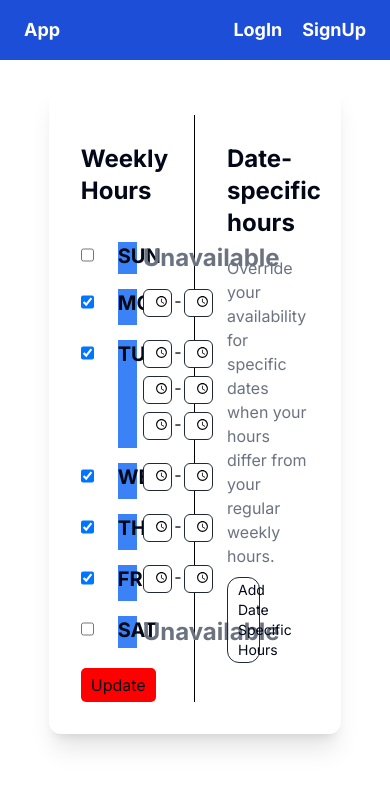
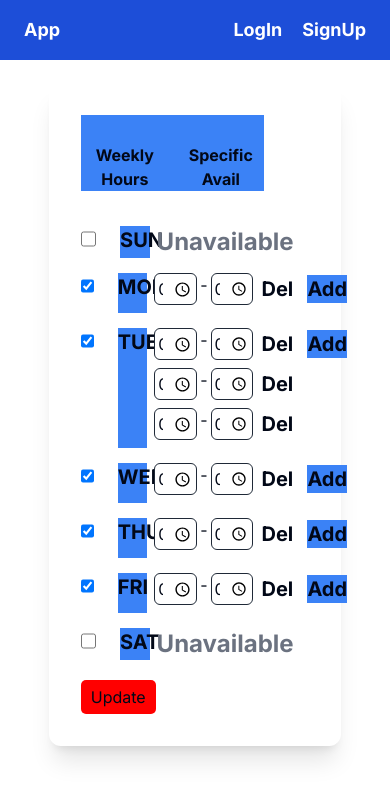
Before and after one commit to Nikhilh26/Meeting-Schuling-App, a Next.js app in the folder Front-End/my-app/: page /availability in a window 390 px wide. Shown: the top 800 px of the page. Built offline with nearby package versions, Linux system fonts and the light colour scheme; no server answers.

Commit message:
[feature]:Adjusting frontend for responsiveness and divided availability page into two parts when screen width is less than 1100px

```diff
--- a/Front-End/my-app/src/app/availability/page.js
+++ b/Front-End/my-app/src/app/availability/page.js
@@ -47,6 +47,24 @@ export default function page() {
         setAvailability(tempAvailability);
     }
 
+    function handleUpdateAvailability(day, idx, startOrEnd, value) {
+        let tempAvailability = { ...availability };
+        tempAvailability[day][0][idx][startOrEnd] = value;
+        setAvailability(tempAvailability);
+    }
+    const [windowWidth, setWindowWidth] = useState(window.innerWidth);
+    const [showWeeklyHours, setShowWeeklyHours] = useState(true);
+    useEffect(() => {
+        const handleResize = () => {
+            setWindowWidth(window.innerWidth);
+        };
+
+        window.addEventListener('resize', handleResize);
+        return () => {
+            window.removeEventListener('resize', handleResize);
+        };
+    }, []);
+
     // useEffect(() => {
     //     async function getTiming() {
     //         try {
@@ -89,18 +107,48 @@ export default function page() {
     }
 
     return (
-        <div className='w-[75%] m-auto mt-[6%] rounded-xl shadow-xl flex flex-row p-8 h-auto min-h-[50%]'>
-
+        <div
+            className={`w-[75%] m-auto mt-[6%] rounded-xl shadow-xl p-8 h-auto min-h-[50%] flex ${windowWidth >= 1100 ? 'flex-row' : 'flex-col'}`}>
             {
                 loading ?
                     <h1>Loading....</h1>
                     :
                     <>
-                        <div className='w-[50%] border-r border-black border-r-1 flex flex-col'>
+                        <div
+                            className={`w-${windowWidth < 1100 ? '[100%]' : '[60%]  border-r border-black border-r-1 flex flex-col'}`}>
+                            {
+                                windowWidth >= 1100
+                                    ?
                                     <h1 className='text-2xl font-bold pt-7'>
                                         Weekly Hours
                                     </h1>
+                                    :
+                                    <div
+                                        className="w-[80%] bg-blue-500 flex flex-row">
+                                        <h1
+                                            className='text-base font-bold pt-7 mr-[5%]'
+                                            onClick={() => setShowWeeklyHours(1)}>
+                                            <button>
+                                                Weekly Hours
+                                            </button>
+                                        </h1>
+                                        <h1
+                                            className='text-base font-bold pt-7'
+                                            onClick={() => setShowWeeklyHours(0)}
+                                        >
+                                            <button>
+                                                Specific Avail
+                                            </button>
+                                        </h1>
+                                    </div>
+                            }
 
+                            {
+                                ((windowWidth >= 1100)
+                                    ||
+                                    (windowWidth < 1100 && showWeeklyHours))
+                                &&
+                                <>
                                     <div className='mt-10 w-[100%]'>
                                         {
                                             daysofWeek
@@ -113,19 +161,29 @@ export default function page() {
                                                         handleAvailabilityAddSlot={handleAvailabilityAddSlot}
                                                         handleChangeStatus={handleChangeStatus}
                                                         handleDeleteAvailability={handleDeleteAvailability}
+                                                        handleUpdateAvailability={handleUpdateAvailability}
                                                         key={idx}
                                                     />)
                                             })
                                         }
                                     </div>
-
                                     <div>
                                         <button style={btnClass} onClick={handleOnClick}> Update </button>
                                     </div>
-                        </div>
-                        <SpecificHours />
                                 </>
                             }
+
                         </div>
+
+                        {
+                            ((windowWidth >= 1100) || (windowWidth < 1100 && !showWeeklyHours))
+                            &&
+                            <div className='w-[40%] pl-8'>
+                                <SpecificHours />
+                            </div>
+                        }
+                    </>
+            }
+        </div >
     )
 }
--- a/Front-End/my-app/src/app/availability/specificHours.js
+++ b/Front-End/my-app/src/app/availability/specificHours.js
@@ -1,11 +1,7 @@
-'use client';
-import { useState } from "react";
-
 export function SpecificHours() {
 
     return (
-        <div className='w-[50%] pl-8'>
-
+        <>
             <h1 className='text-2xl font-bold pt-7'>
                 Date-specific hours
             </h1>
@@ -14,9 +10,9 @@ export function SpecificHours() {
                 Override your availability for specific dates when your hours differ from your regular weekly hours.
             </div>
 
-            <div className="mt-[1vh] rounded-xl border border-gray-800 w-[40%] pl-[10px] pr-[8px] text-sm pt-[2px] pb-[2px] cursor-pointer">
+            <div className="mt-[1vh] rounded-xl border border-gray-800 w-[50%] pl-[10px] pr-[8px] text-sm pt-[2px] pb-[2px] cursor-pointer">
                 Add Date Specific Hours
             </div>
-        </div>
+        </>
     )
 }
--- a/Front-End/my-app/src/app/availability/weeklyHours.js
+++ b/Front-End/my-app/src/app/availability/weeklyHours.js
@@ -1,4 +1,4 @@
-export function WeeklyHour({ day, dayAvailability, handleAvailabilityAddSlot, handleChangeStatus, handleDeleteAvailability }) {
+export function WeeklyHour({ day, dayAvailability, handleAvailabilityAddSlot, handleChangeStatus, handleDeleteAvailability, handleUpdateAvailability }) {
 
     return (
         <div className='flex flex-row mb-5 w-[100%]'>
@@ -11,30 +11,30 @@ export function WeeklyHour({ day, dayAvailability, handleAvailabilityAddSlot, ha
                 value={dayAvailability[1]}
             />
 
-            <h1 className='text-xl font-bold ml-6 w-[17%] mt-[-5px] bg-blue-500'>
+            <h1 className='text-xl font-bold ml-6 w-[13%] mt-[-5px] bg-blue-500'>
                 {day}
             </h1>
 
             {
                 dayAvailability[1] ?
                     <>
-                        <div className="flex flex-col mt-[-5px] w-[100%] ">
+                        <div className="flex flex-col mt-[-5px] w-[67%] ml-[3%]">
                             {
                                 dayAvailability[0].map((ele, idx) => {
                                     return (
                                         <div className="flex flex-row mb-2 w-[100%]" key={idx}>
                                             <input
                                                 type='time'
-                                                className='border border-gray-800 w-[26%] rounded-md ml-[5%] mr-[2%]'
+                                                className='border border-gray-800 w-[28%] rounded-md mr-[2%] p-[2px] text-center'
                                                 value={ele[0]}
-                                                onChange={(e) => { console.log('2') }}
+                                                onChange={(e) => { handleUpdateAvailability(day, idx, 0, e.target.value) }}
                                             />
                                             -
                                             <input
                                                 type='time'
-                                                className='border border-gray-800 w-[26%] rounded-md ml-[2%]'
+                                                className='border border-gray-800 w-[28%] rounded-md ml-[2%] p-[2px] text-center'
                                                 value={ele[1]}
-                                                onChange={() => { console.log('1') }}
+                                                onChange={(e) => { handleUpdateAvailability(day, idx, 1, e.target.value) }}
                                             />
 
                                             <button
@@ -43,25 +43,26 @@ export function WeeklyHour({ day, dayAvailability, handleAvailabilityAddSlot, ha
                                                     handleDeleteAvailability(day, idx)
                                                 }}
                                             >
-
+                                                Del
                                             </button>
                                         </div>
                                     )
                                 })
                             }
                         </div>
-                        {/* <h1
-                            className="ml-[80px] text-xl font-bold">
+                        <div>
                             <button
+                                className="text-xl font-bold mt-[-5px] bg-blue-500"
                                 onClick={() => handleAvailabilityAddSlot(day)}>
+                                Add
+                            </button>
+                        </div>
 
-                            </button>
-                        </h1> */}
                     </>
                     :
 
                     <h1
-                        className='text-2xl font-bold text-gray-500 mt-[-5px] w-[100%] ml-[5%]'>
+                        className='text-2xl font-bold text-gray-500 mt-[-5px] w-[70%] ml-[3%]'>
                         Unavailable
                     </h1>
             }
```
Lines whose indentation alone changed are shown as unchanged.
